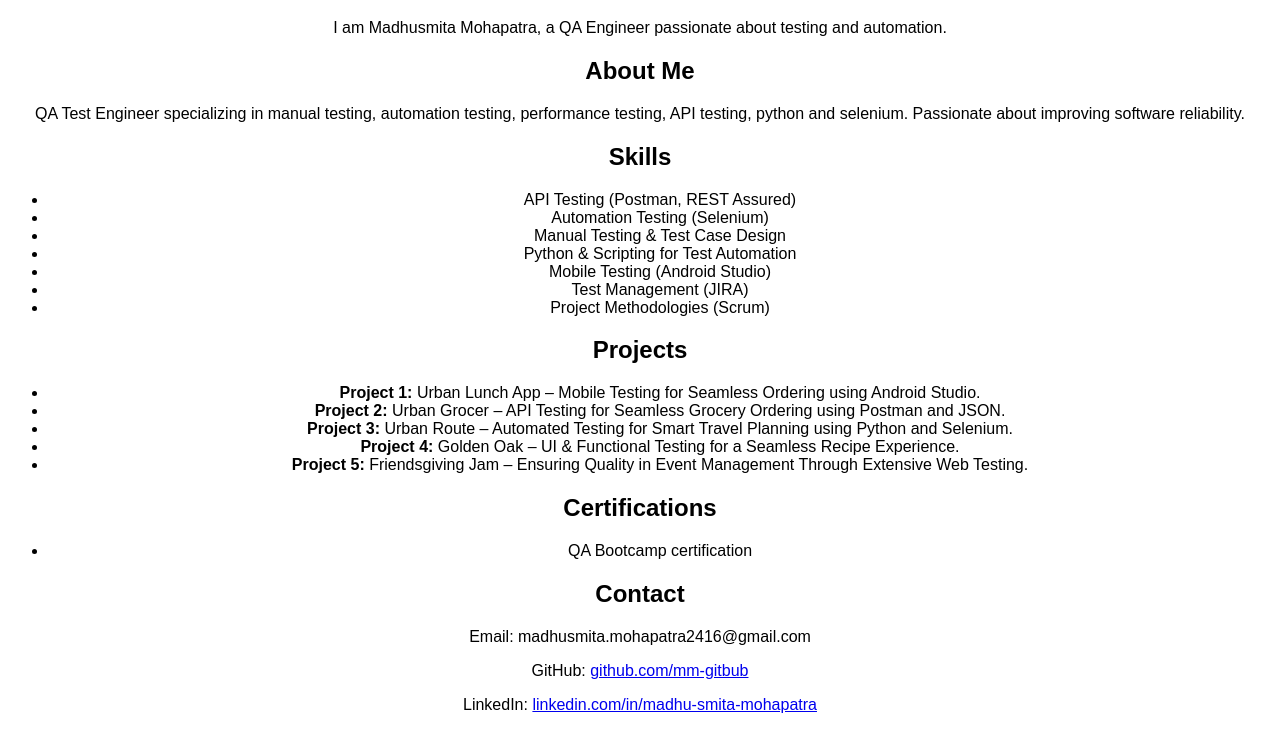
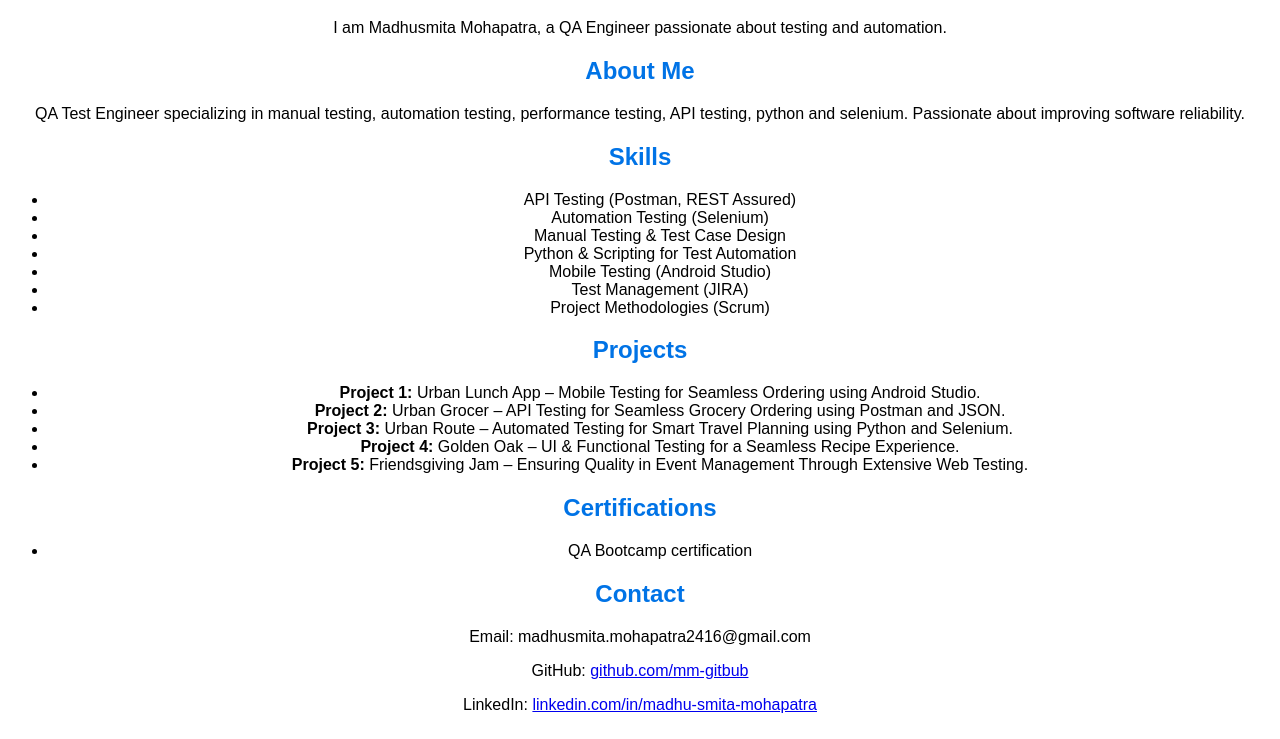
Before and after one commit to mm-gitbub/mm-gitbub.github.io, a plain HTML site: page index.html in a window 1280 px wide. Shown: the part 61-800 px from the top of the page. Drawn offline with Linux system fonts and the light colour scheme.

Commit message:
Update index.html

```diff
--- a/index.html
+++ b/index.html
@@ -20,7 +20,7 @@
         <h2>About Me</h2>
     <style>
         body { font-family: Arial, sans-serif; text-align: center; }
-        h1 { color: #0073e6; }
+        h2 { color: #0073e6; }
     </style>
         <p>QA Test Engineer specializing in manual testing, automation testing, performance testing, API testing, python and selenium. Passionate about improving software reliability.</p>
     </section>
@@ -29,7 +29,7 @@
         <h2>Skills</h2>
     <style>
         body { font-family: Arial, sans-serif; text-align: center; }
-        h1 { color: #0073e6; }
+        h2 { color: #0073e6; }
     </style>
         <ul>
             <li>API Testing (Postman, REST Assured)</li>
@@ -46,7 +46,7 @@
         <h2>Projects</h2>
     <style>
         body { font-family: Arial, sans-serif; text-align: center; }
-        h1 { color: #0073e6; }
+        h2 { color: #0073e6; }
     </style>
         <ul>
             <li><strong>Project 1:</strong> Urban Lunch App – Mobile Testing for Seamless Ordering using Android Studio.</li>
@@ -61,7 +61,7 @@
         <h2>Certifications</h2>
     <style>
         body { font-family: Arial, sans-serif; text-align: center; }
-        h1 { color: #0073e6; }
+        h2 { color: #0073e6; }
     </style>
         <ul>
             <li>QA Bootcamp certification</li>
@@ -72,7 +72,7 @@
         <h2>Contact</h2>
     <style>
         body { font-family: Arial, sans-serif; text-align: center; }
-        h1 { color: #0073e6; }
+        h2 { color: #0073e6; }
     </style>
         <p>Email: madhusmita.mohapatra2416@gmail.com</p>
         <p>GitHub: <a href="https://github.com/mm-gitbub" target="_blank">github.com/mm-gitbub</a></p>
```
